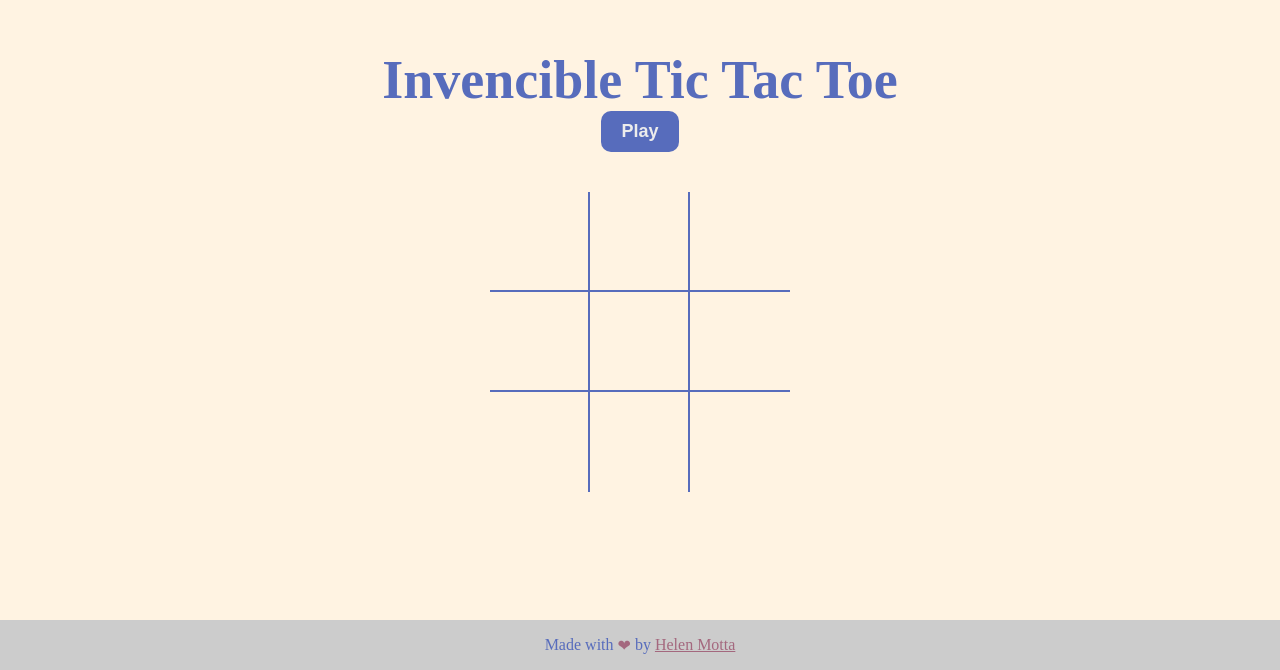
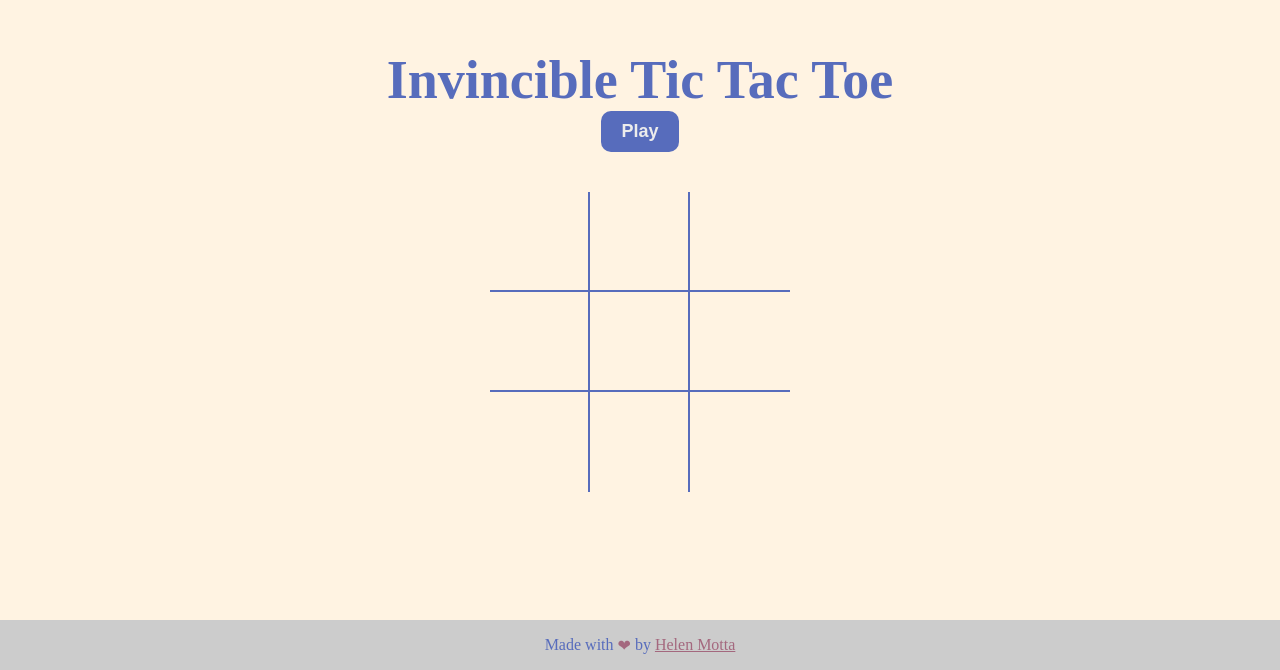
Before and after one commit to helenmotta/InvincibleTicTacToe, a plain HTML site: page index.html in a window 1280 px wide. Shown: the part 130-800 px from the top of the page. Drawn offline with Linux system fonts and the light colour scheme.

Commit message:
Name correction :p

```diff
--- a/index.html
+++ b/index.html
@@ -5,7 +5,7 @@
     <meta charset="UTF-8">
     <meta http-equiv="X-UA-Compatible" content="IE=edge">
     <meta name="viewport" content="width=device-width, initial-scale=1.0">
-    <title>Invencible Tic Tac Toe</title>
+    <title>Invincible Tic Tac Toe</title>
     <link rel="stylesheet" href="style.css">
     <link href="https://fonts.googleapis.com/css2?family=Inconsolata" rel="stylesheet">
 
@@ -13,7 +13,7 @@
 
 <body>
     <div class="container">
-        <h1 id="playerText">Invencible Tic Tac Toe</h1>
+        <h1 id="playerText">Invincible Tic Tac Toe</h1>
         <button id="restartBtn">Play</button>
 
         <div id="gameboard">
```
